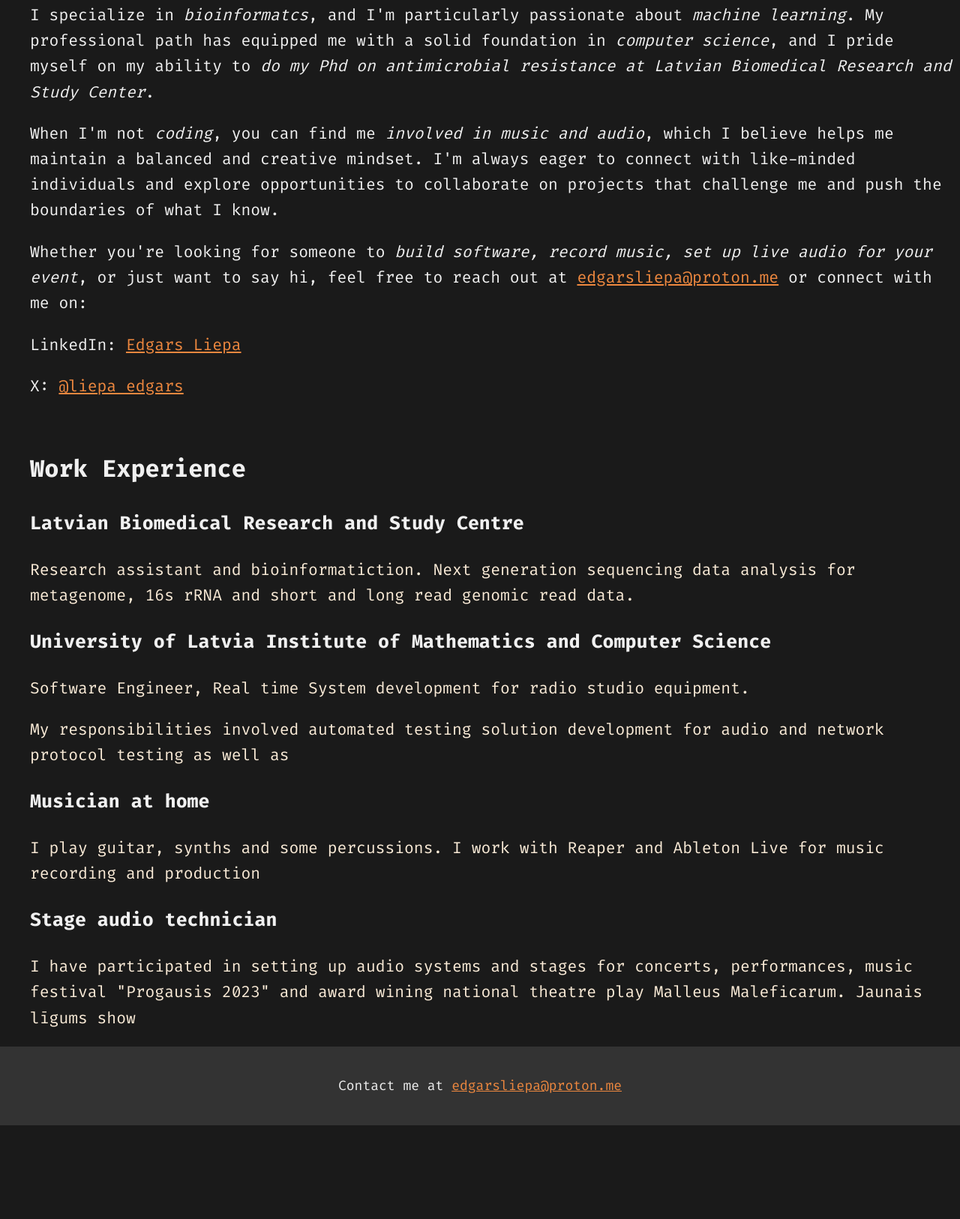
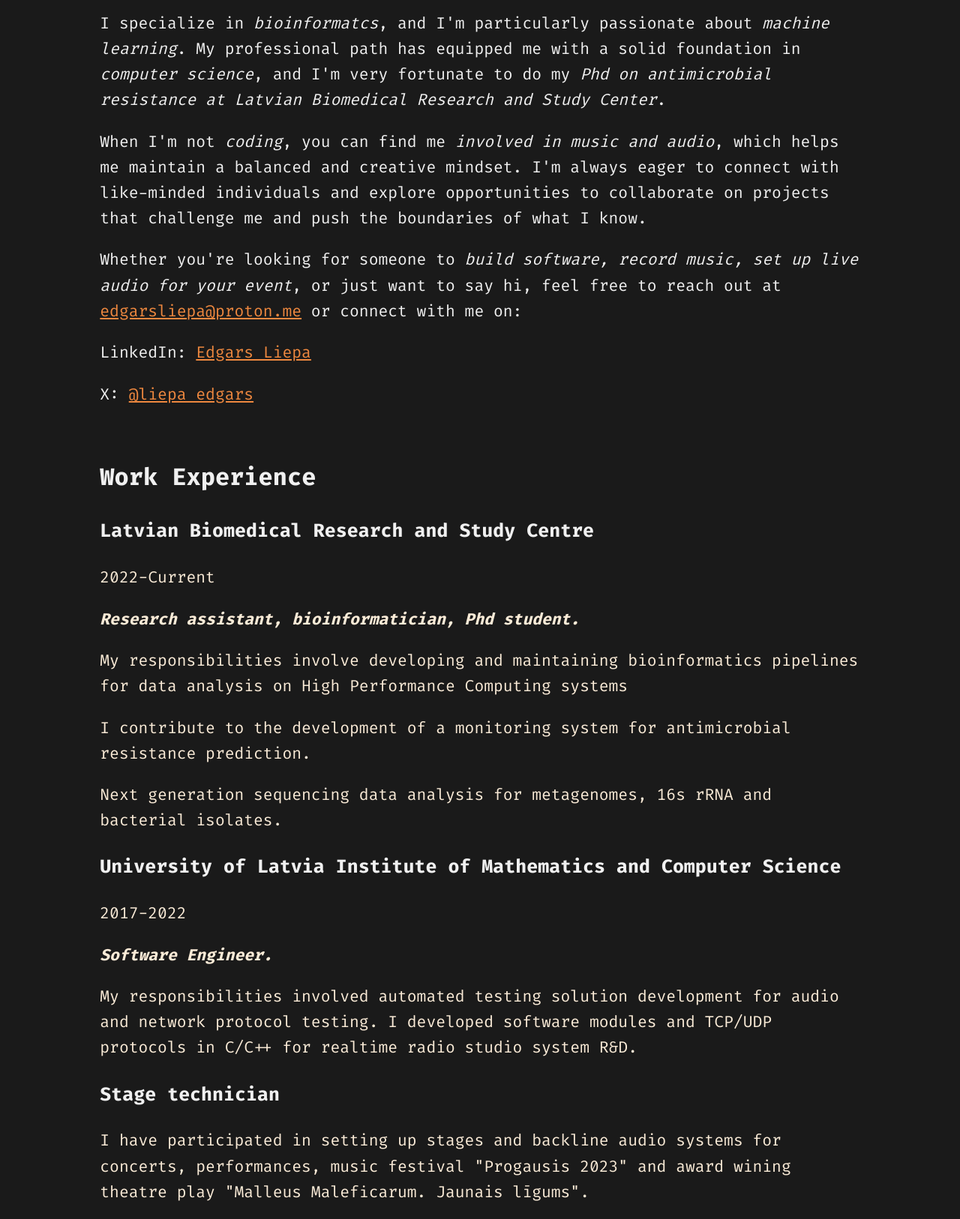
Before and after one commit to EdgarsLiepa/liepa-web, a plain HTML site: page index.html in a window 1280 px wide. Shown: the part 674-2300 px from the top of the page at 75% size. Before the commit the page ends 2175 px from the top, so only its background shows below. Drawn offline with Linux system fonts and the light colour scheme.

Commit message:
content updates

```diff
--- a/index.html
+++ b/index.html
@@ -21,11 +21,9 @@
 
 <nav>
     <a href="#about-me">Home</a>
-    <a href="#portfolio">Portfolio</a>
+    <a href="#portfolio">CV</a>
     <!-- <a href="#contact">Contact</a> -->
 </nav>
-
-    <center><h2>About Me</h2></center>
 
     <section id="about-me" class="about-me">
 
@@ -36,7 +34,7 @@
 
             <div class="intro-section">
                 <p>
-                    Hello! My name is <strong>Edgars Liepa</strong>, and I'm a software engineer and bioinformatician based in <em>Latvia</em>. With a passion for <em>computer science</em>, I've spent the past <em>8</em> years honing my skills in <em>software development</em>, leading me to work on a variety of projects in <em>realtime audio system development and bioinformatics data analysis</em>.
+                    Hello! My name is <strong>Edgars Liepa</strong>, and I'm a software engineer and bioinformatician based in <em>Riga, Latvia</em>. With a passion for <em>computer science</em>, I've spent the past <em>8</em> years improving my skills in <em>software development</em>, leading me to work on a variety of projects in <em>realtime audio system development and bioinformatics data analysis</em>.
                 </p>
             </div>
 
@@ -53,17 +51,17 @@
 
         <div class="specialization-section">
             <p>
-                I specialize in <em>bioinformatcs</em>, and I'm particularly passionate about <em>machine learning</em>. My professional path has equipped me with a solid foundation in <em>computer science</em>, and I pride myself on my ability to <em>do my Phd on antimicrobial resistance at Latvian Biomedical Research and Study Center</em>.
+                I specialize in <em>bioinformatcs</em>, and I'm particularly passionate about <em>machine learning</em>. My professional path has equipped me with a solid foundation in <em>computer science</em>, and I'm very fortunate to do my <em>Phd on antimicrobial resistance at Latvian Biomedical Research and Study Center</em>.
             </p>
         </div>
 
         <div class="interests-section">
-        <p>When I'm not <em>coding</em>, you can find me <em>involved in music and audio</em>, which I believe helps me maintain a balanced and creative mindset. I'm always eager to connect with like-minded individuals and explore opportunities to collaborate on projects that challenge me and push the boundaries of what I know.</p>
+        <p>When I'm not <em>coding</em>, you can find me <em>involved in music and audio</em>, which helps me maintain a balanced and creative mindset. I'm always eager to connect with like-minded individuals and explore opportunities to collaborate on projects that challenge me and push the boundaries of what I know.</p>
         <p>Whether you're looking for someone to <em>build software, record music, set up live audio for your event</em>, or just want to say hi, feel free to reach out at <a href="mailto:edgars.liepa@proton.me">edgarsliepa@proton.me</a> or connect with me on:
         </p>
 
         <!-- add x social media icon -->
-        LinkedIn: <a href="https://www.linkedin.com/in/edgars-liepa-3a3b3b1b3/">Edgars Liepa</a></p>
+        LinkedIn: <a href="https://www.linkedin.com/in/edgars-liepa/">Edgars Liepa</a></p>
         X: <a href="https://twitter.com/liepa_edgars">@liepa_edgars</a></p>
 
         </div>
@@ -74,21 +72,29 @@
 
         <div class="portfolio-item">
             <h3>Latvian Biomedical Research and Study Centre</h3>
-            <p>Research assistant and bioinformatiction. Next generation sequencing data analysis for metagenome, 16s rRNA and short and long read genomic read data. </p>
+            <p>2022-Current</p>
+            <p><strong><em>Research assistant, bioinformatician, Phd student.</em></strong></p>
+            <p>My responsibilities involve developing and maintaining bioinformatics pipelines for data analysis on High Performance Computing systems</p>
+
+            <p>I contribute to the development of a monitoring system for antimicrobial resistance prediction.</p>
+
+            <p> Next generation sequencing data analysis for metagenomes, 16s rRNA  and bacterial isolates.</p>
+
         </div>
         <div class="portfolio-item">
-            <h3>University of Latvia Institute of Mathematics and Computer Science</h3>
-            <p>Software Engineer, Real time System development for radio studio equipment. </p>
+            <h3>University of Latvia Institute of Mathematics and Computer Science </h3>
+            2017-2022
+            <p><strong><em>Software Engineer.</em></strong></p>
 
-            <p>My responsibilities involved automated testing solution development for audio and network protocol testing as well as </p>
+            <p>My responsibilities involved automated testing solution development for audio and network protocol testing. I developed software modules and TCP/UDP protocols in C/C++ for realtime radio studio system R&D.</p>
+        </div>
+        <div class="portfolio-item">
+            <h3>Stage technician</h3>
+            <p>I have participated in setting up stages and backline audio systems for concerts, performances, music festival "Progausis 2023" and award wining theatre play "Malleus Maleficarum. Jaunais līgums".</p>
         </div>
         <div class="portfolio-item">
             <h3>Musician at home</h3>
             <p>I play guitar, synths and some percussions. I work with Reaper and Ableton Live for music recording and production</p>
-        </div>
-        <div class="portfolio-item">
-            <h3>Stage audio technician</h3>
-            <p>I have participated in setting up audio systems and stages for concerts, performances, music festival "Progausis 2023" and award wining  national theatre play Malleus Maleficarum. Jaunais līgums show</p>
         </div>
         <!-- Add more projects as needed -->
         </div>
--- a/style.css
+++ b/style.css
@@ -4,6 +4,8 @@ body {
     background-color: #1a1a1a; /* Darker background for less contrast */
     margin: 0;
     padding: 0;
+    margin-left: 100pt;
+    margin-right: 100pt;
     line-height: 1.6; /* Improved line spacing for readability */
     font-family: 'Fira Code', monospace;
 }
@@ -43,8 +45,6 @@ footer {
 }
 
 .about-me {
-    margin-left: 40px;
-    margin-right: 10px;
     font-size: 16pt;
 }
 
@@ -100,11 +100,11 @@ color:yellowgreen; /* Blue color when focused */
 }
 
 
-@media (max-width: 790px), (max-height: 460px) {
+@media (max-width: 1100px) {
     .image-section {
         display: none;
     }
-    .intro-section{
+    /* .intro-section{
         padding-right: 10px;
-    }
+    } */
 }
```
